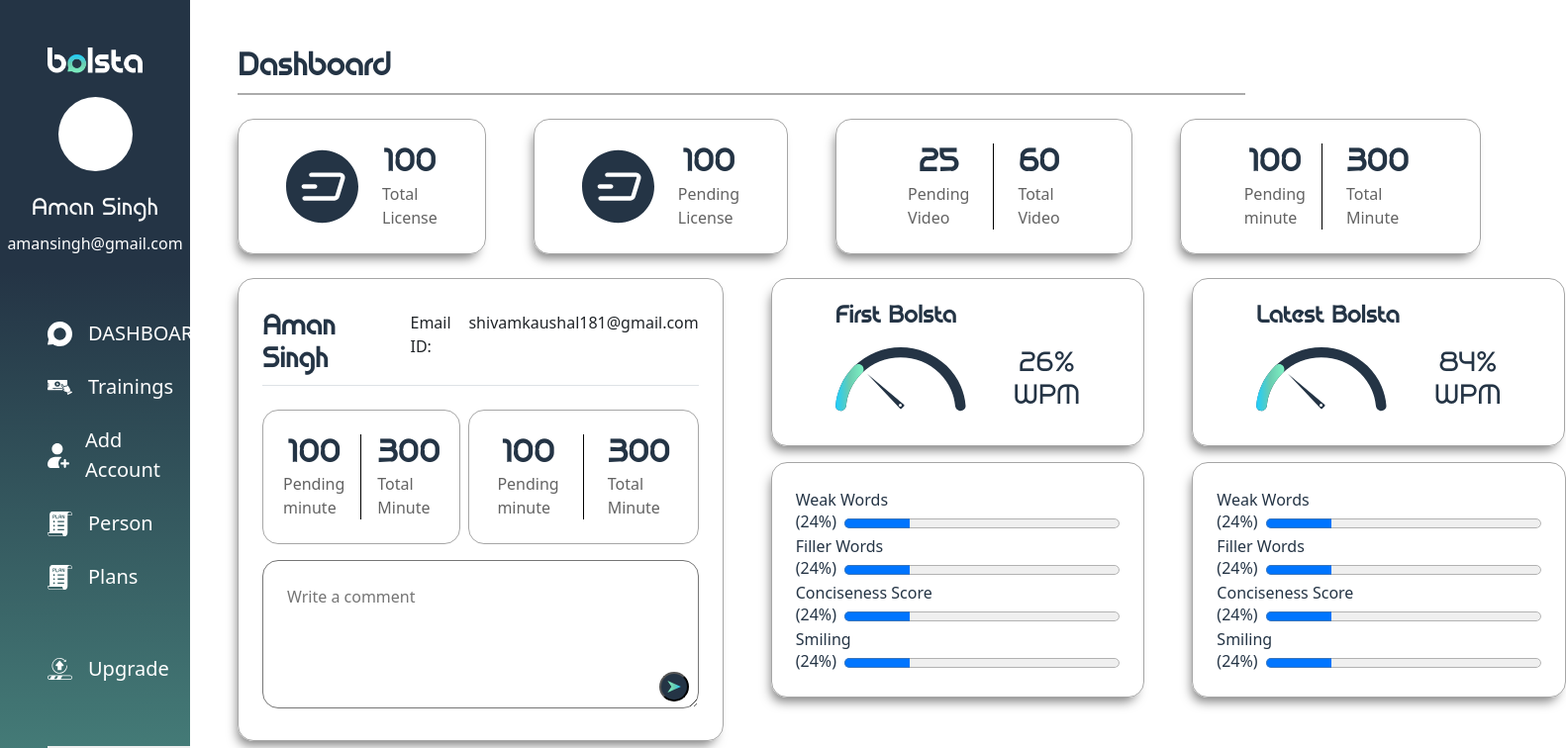
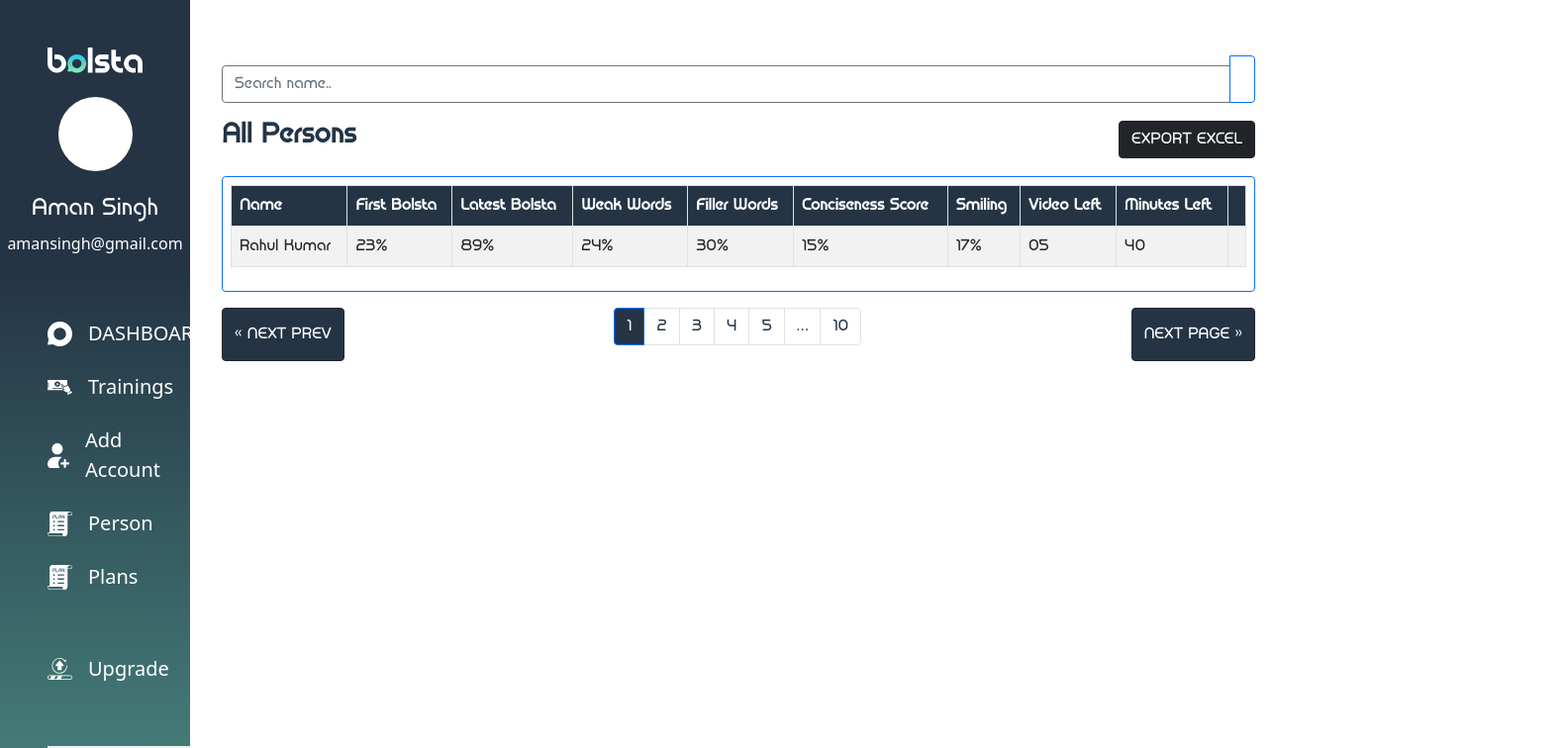
Before and after one commit to karansahu07/bolsta3_frontend, a React (Create React App) app: page / in a window 1280 px wide. Shown: the top 756 px of the page at 99% size, 1582 px wide, since content can reach past the window. Built offline with nearby package versions, Linux system fonts and the light colour scheme.

Commit message:
start PersonDetail page

```diff
--- a/package.json
+++ b/package.json
@@ -3,10 +3,12 @@
   "version": "0.1.0",
   "private": true,
   "dependencies": {
+    "bootstrap": "^5.3.3",
     "cra-template": "1.2.0",
     "face-api.js": "^0.22.2",
     "lucide-react": "^0.475.0",
     "react": "^19.0.0",
+    "react-bootstrap": "^2.10.9",
     "react-dom": "^19.0.0",
     "react-router-dom": "^7.1.1",
     "react-scripts": "5.0.1",
--- a/src/App.js
+++ b/src/App.js
@@ -7,6 +7,7 @@
 import Traningscreen from './admin/Traningscreen';
 import Addperson from './admin/Addperson';
 import Dashboard from './admin/Dashboard';
+import PersonDetail from './admin/PersonDetail';
 // function App() {
   // return (
 // <div calss="container">
@@ -18,7 +19,7 @@
     <div>
 	   <BrowserRouter>
       <Routes>
-        <Route path="/" element={<Dashboard />} exact />
+        <Route path="/" element={<PersonDetail />} exact />
         <Route path="/analyze-data" element={<AnalyzeData />} />
 		<Route path="/user-details/:userId" element={<UserDetails />} />
 		<Route path="/practice" element={<Video />} />
--- a/src/MobileMenu.css
+++ b/src/MobileMenu.css
@@ -53,10 +53,15 @@
   }
 
   /* Outer Container Responsiveness */
-  @media (min-width: 768px) {
+  @media (min-width: 1024px) {
     .outer-container {
       width: 15% !important;
     }
+    .analyzedatadiv {
+      width: 85% !important;
+      padding-top: 2rem;
+      padding-left: 2rem;
+  }
 
 
     .hamburger-menu {
@@ -123,7 +128,7 @@
     color:#fff !important
   }
   td{
-    color:#fff !important
+    color:#fff
   }
   .analyzedatadiv{
     width:85%;
@@ -138,3 +143,13 @@
   .navbarbackground {
     background: linear-gradient(180deg, rgba(36,52,69,1) 0%, rgba(73,134,127,1) 100%);
   }
+
+  .page-item.active .page-link {
+    z-index: 3;
+    color: #fff;
+    background-color: #243445 !important;
+    border-color: none;
+}
+a.page-link {
+  color: #243445 !important;
+}
--- a/src/admin/Addperson.js
+++ b/src/admin/Addperson.js
@@ -12,7 +12,7 @@
 
         <Navbar />
         <div className="container analyzedatadiv" >
-            <div className='px-md-3 pt-md-3 pt-5 d-flex flex-column flex-md-row justify-content-between'>
+            <div className='px-md-3 pt-md-5 pt-5 d-flex flex-column flex-md-row justify-content-between'>
                 <h2 className='fw-bold' style={{color: '#243445'}}>Add Person</h2>
                 <div className='d-flex flex-column flex-md-row  gap-2'>
                     <button className='d-flex py-2 px-2 gap-2 rounded border-0' style={{backgroundColor: '#243445'}}>
--- a/src/admin/Dashboard.js
+++ b/src/admin/Dashboard.js
@@ -1,6 +1,6 @@
 import React from 'react'
 import Navbar from '../components/Navbar'
-import PersonList from './PersonList'
+import PersonList from './components/PersonList'
 import './Admin.css'
 
 export default function Dashboard() {
--- /dev/null
+++ b/src/admin/PersonDetail.js
@@ -0,0 +1,81 @@
+import React from "react";
+import Navbar from '../components/Navbar'
+import { Table, Button, InputGroup, FormControl, Pagination } from "react-bootstrap";
+
+export default function PersonDetail () {
+  return (
+
+    <div className="container-fluid" style={{ paddingLeft: "0px", paddingRight: "0px" }}>
+    <div className="row flex-nowrap" style={{'--bs-gutter-x' : '0px'}}>
+
+
+        <Navbar />
+        <div className="container analyzedatadiv mt-4">
+      {/* Search Bar */}
+      <InputGroup className="mb-3">
+        <FormControl placeholder="Search name.." style={{ background: "#fff" }} />
+        <Button style={{ background: "#fff" }}>
+          <i className="fas fa-search"></i>
+        </Button>
+      </InputGroup>
+
+      {/* Title and Export Button */}
+      <div className="d-flex justify-content-between align-items-center mb-3">
+        <h3 style={{ color: "#243445" }}><strong>All Persons</strong></h3>
+        <Button variant="dark">EXPORT EXCEL</Button>
+      </div>
+
+      {/* Table */}
+      <div className="table-responsive border border-primary rounded p-2">
+        <Table striped bordered hover>
+          <thead className="text-white" style={{ background: "#243445" }}>
+            <tr>
+              <th>Name</th>
+              <th>First Bolsta</th>
+              <th>Latest Bolsta</th>
+              <th>Weak Words</th>
+              <th>Filler Words</th>
+              <th>Conciseness Score</th>
+              <th>Smiling</th>
+              <th>Video Left</th>
+              <th>Minutes Left</th>
+              <th></th>
+            </tr>
+          </thead>
+          <tbody>
+            <tr>
+              <td style={{ color: "rgb(36, 52, 69) !important;" }}>Rahul Kumar</td>
+              <td style={{ color: "#243445 !important" }}>23%</td>
+              <td style={{ color: "#243445 !important" }}>89%</td>
+              <td style={{ color: "#243445 !important" }}>24%</td>
+              <td style={{ color: "#243445 !important" }}>30%</td>
+              <td style={{ color: "#243445 !important" }}>15%</td>
+              <td style={{ color: "#243445 !important"}}>17%</td>
+              <td style={{ color: "#243445 !important" }}>05</td>
+              <td style={{ color: "#243445 !important" }}>40</td>
+              <td><i className="fas fa-chevron-right"></i></td>
+            </tr>
+          </tbody>
+        </Table>
+      </div>
+
+      {/* Pagination */}
+      <div className="d-flex justify-content-between mt-3">
+        <Button variant="dark" style={{ background: "#243445" }}>&laquo; NEXT PREV</Button>
+        <Pagination>
+          <Pagination.Item active style={{ background:'#243445'  }}>{1}</Pagination.Item>
+          <Pagination.Item>{2}</Pagination.Item>
+          <Pagination.Item>{3}</Pagination.Item>
+          <Pagination.Item>{4}</Pagination.Item>
+          <Pagination.Item>{5}</Pagination.Item>
+          <Pagination.Ellipsis />
+          <Pagination.Item>{10}</Pagination.Item>
+        </Pagination>
+        <Button variant="dark" style={{ background: "#243445" }}>NEXT PAGE &raquo;</Button>
+      </div>
+    </div>
+    /</div>
+
+</div>
+  );
+};
--- a/src/admin/PersonList.js
+++ b/src/admin/components/PersonList.js
@@ -48,7 +48,7 @@
               <div className="d-flex align-items-center gap-3">
                 <img src={person.image} alt={person.name} className="rounded-circle" width="40" height="40" />
                 <div>
-                  <h5 className="mb-0" style={{ color: "#243445" }}>{person.name}</h5>
+                  <h6 className="mb-0" style={{ color: "#243445" }}>{person.name}</h6>
                   <p className="small text-muted">{person.company}</p>
                 </div>
               </div>
```
Also changed, not shown: 1 other file (tests, documents, lock files or other folders).
